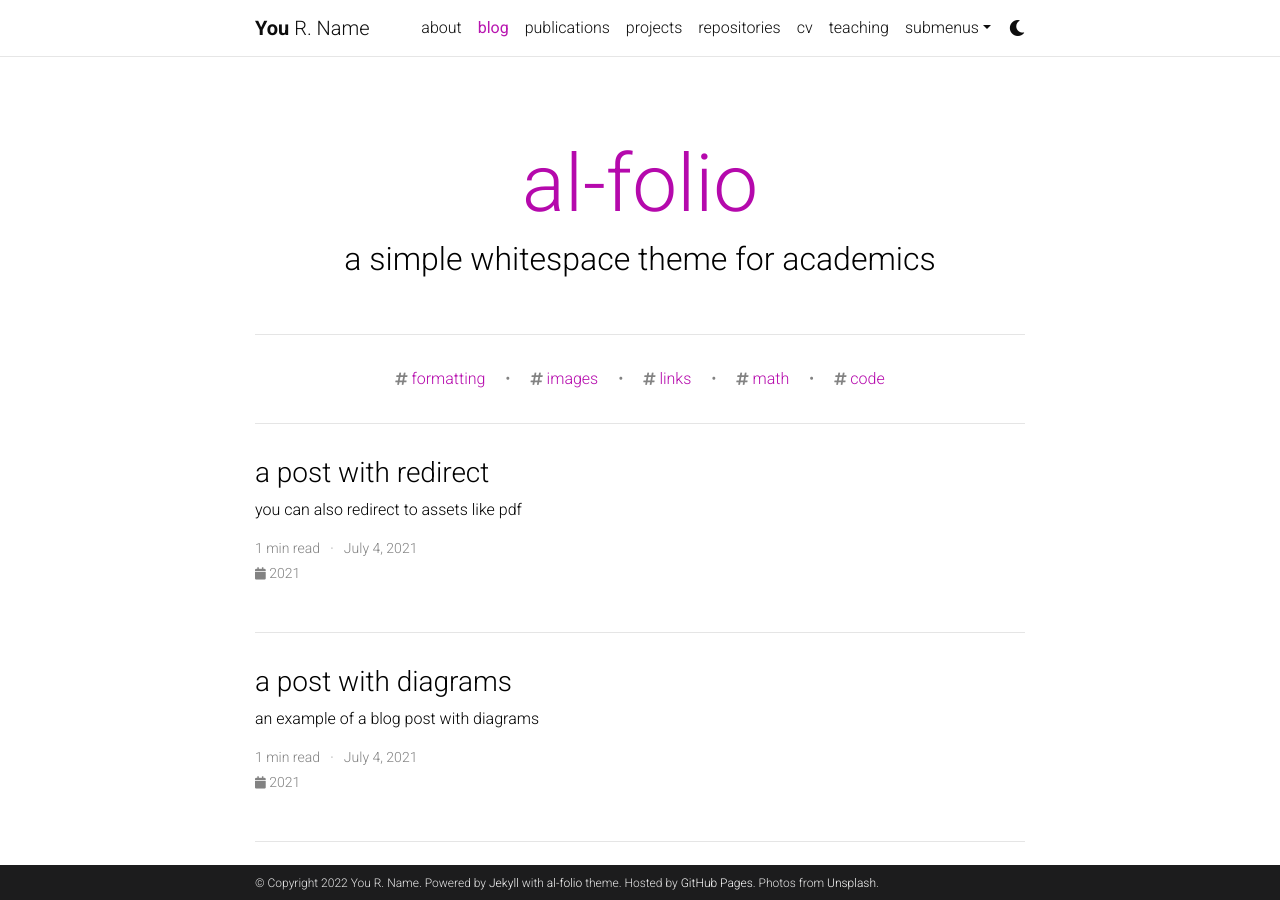
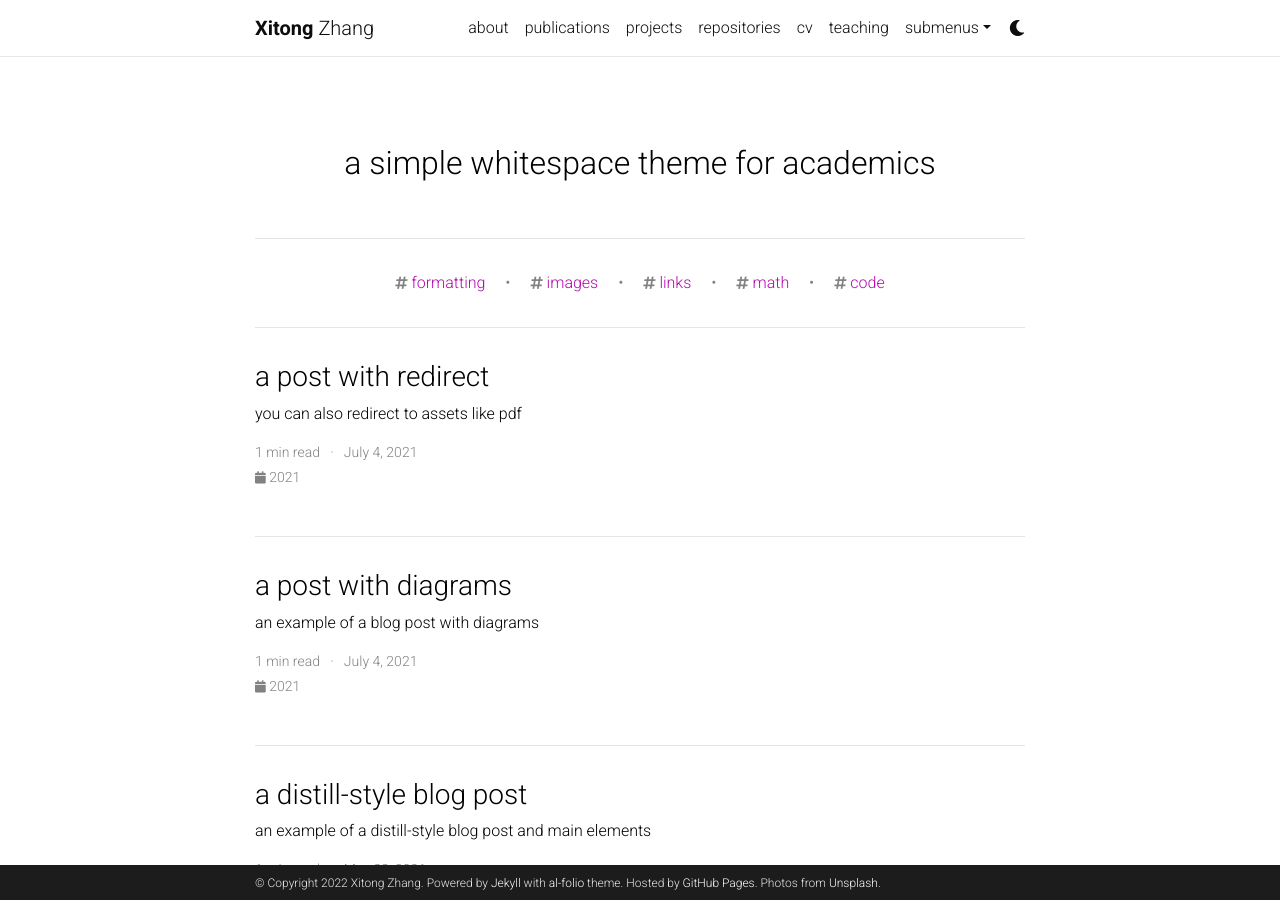
Before and after one commit to XitongSystem/XitongSystem.github.io, a Jekyll site: the page built from blog/index.html, in a window 1280 px wide and 900 px high. Built offline with Jekyll 4.4.1, drawn with Linux system fonts in a browser that asks for light colours; the list of posts is cut into pages by our own code; comment, search, counter and statistics services are not loaded; a style sheet for code colours, icons or effects is not loaded.

Commit message:
Update _config.yml

```diff
--- a/_config.yml
+++ b/_config.yml
@@ -3,9 +3,9 @@
 # -----------------------------------------------------------------------------
 
 title: blank # the website title (if blank, full name will be used instead)
-first_name: You
-middle_name: R.
-last_name: Name
+first_name: Xitong
+middle_name:
+last_name: Zhang
 email: you@example.com
 description: > # the ">" symbol means to ignore newlines until "footer_text:"
   A simple, whitespace theme for academics. Based on [*folio](https://github.com/bogoli/-folio) design.
@@ -18,8 +18,8 @@ keywords: jekyll, jekyll-theme, academic-website, portfolio-website  # add your
 lang: en # the language of your site (for example: en, fr, cn, ru, etc.)
 icon: ⚛️  # the emoji used as the favicon (alternatively, provide image name in /assets/img/)
 
-url: https://alshedivat.github.io # the base hostname & protocol for your site
-baseurl: /al-folio # the subpath of your site, e.g. /blog/
+url: https://XitongZhang1994.github.io # the base hostname & protocol for your site
+baseurl: # the subpath of your site, e.g. /blog/
 last_updated: false # set to true if you want to display last updated in the footer
 impressum_path:  # set to path to include impressum link in the footer, use the same path as permalink in a page, helps to conform with EU GDPR
 
@@ -110,8 +110,8 @@ bing_site_verification:  # out your bing-site-verification ID (Bing Webmaster)
 # Blog
 # -----------------------------------------------------------------------------
 
-blog_name: al-folio # blog_name will be displayed in your blog page
-blog_nav_title: blog # your blog must have a title for it to be displayed in the nav bar
+blog_name: #al-folio # blog_name will be displayed in your blog page
+blog_nav_title: #blog # your blog must have a title for it to be displayed in the nav bar
 blog_description: a simple whitespace theme for academics
 permalink: /blog/:year/:title/
 
```
